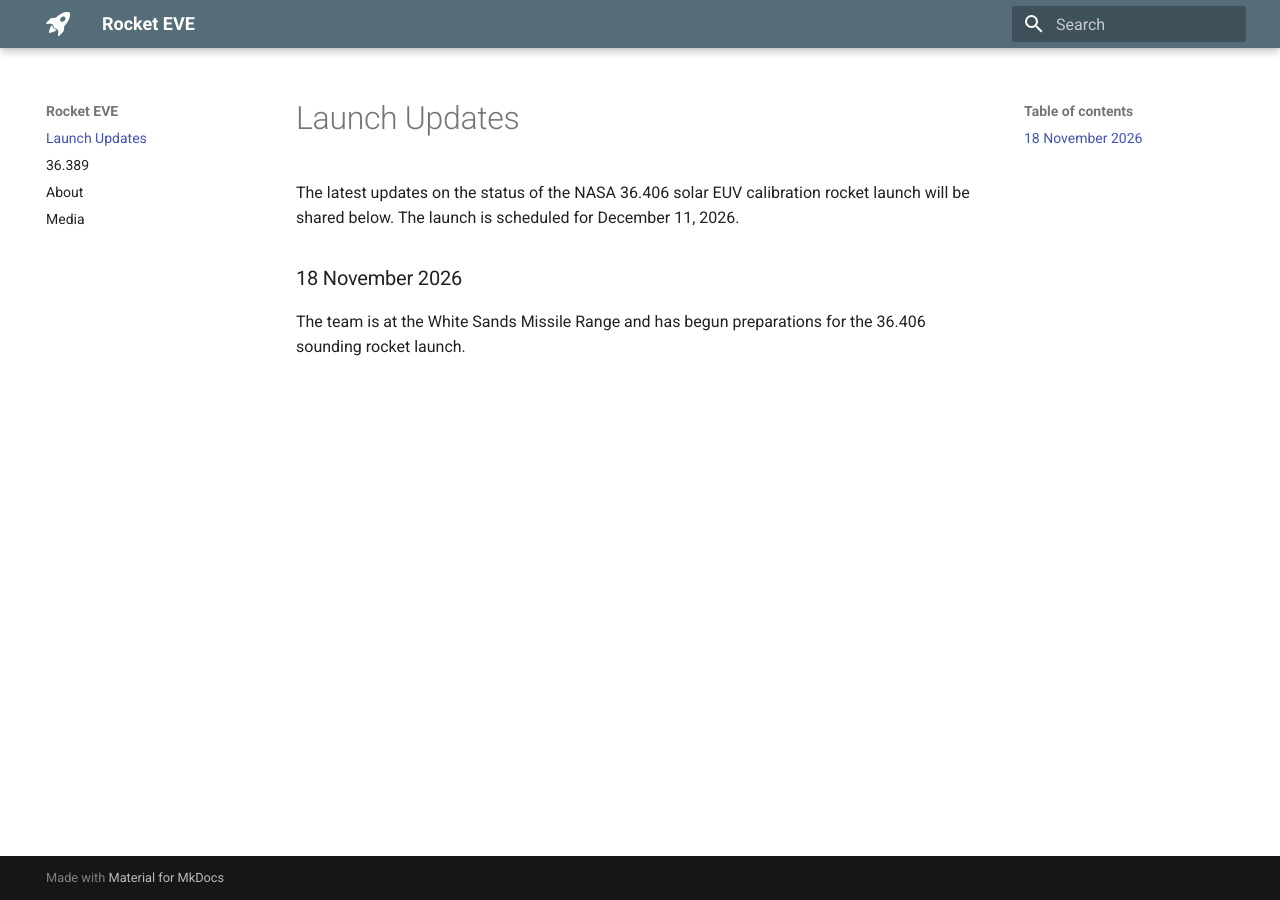
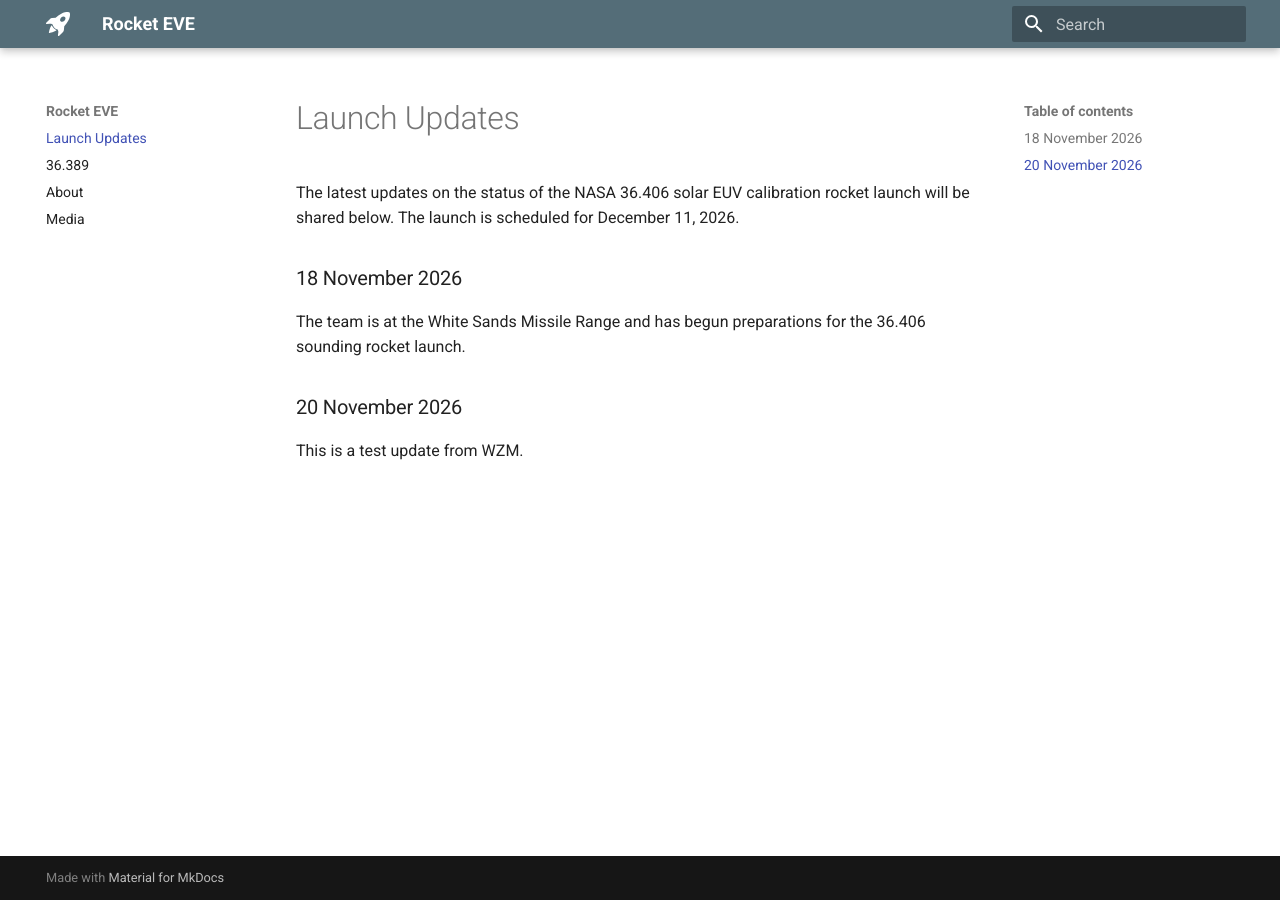
Before and after one commit to rocket-eve/launch-site, an MkDocs documentation site: the page built from docs/index.md, in a window 1280 px wide. Built offline with MkDocs 1.6.1 and Material for MkDocs 9.7.7, drawn with Linux system fonts in a browser that asks for light colours.

Commit message:
wyatt made an update?

```diff
--- a/docs/index.md
+++ b/docs/index.md
@@ -6,3 +6,7 @@ The latest updates on the status of the NASA 36.406 solar EUV calibration rocket
 ### 18 November 2026
 
 The team is at the White Sands Missile Range and has begun preparations for the 36.406 sounding rocket launch.
+
+### 20 November 2026
+
+This is a test update from WZM.
```
